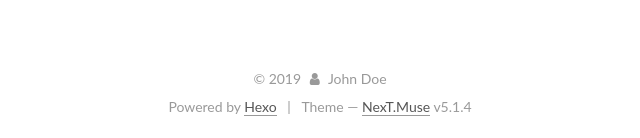
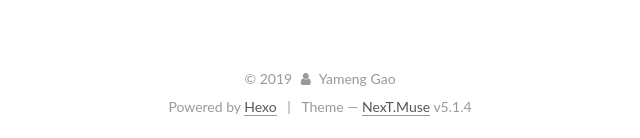
Before and after one commit to gaoyameng/gaoyameng.github.io, a plain HTML site: page index.html in a window 1280 px wide. Shown: the part 1264-1402 px from the top of the page, 320-960 px from the left. Drawn offline with Linux system fonts and the light colour scheme.

Commit message:
Site updated: 2019-01-25 17:57:41

```diff
--- a/css/main.css
+++ b/css/main.css
@@ -1822,7 +1822,7 @@ pre .javascript .function {
   width: 4px;
   height: 4px;
   border-radius: 50%;
-  background: #f9ff3d;
+  background: #c832f2;
 }
 .links-of-blogroll {
   font-size: 13px;
--- a/index.html
+++ b/index.html
@@ -232,7 +232,7 @@
     <link itemprop="mainEntityOfPage" href="http://yoursite.com/2019/01/25/hello-world/">
 
     <span hidden itemprop="author" itemscope="" itemtype="http://schema.org/Person">
-      <meta itemprop="name" content="John Doe">
+      <meta itemprop="name" content="Yameng Gao">
       <meta itemprop="description" content="">
       <meta itemprop="image" content="/images/avatar.gif">
     </span>
@@ -379,7 +379,7 @@
         <div class="site-overview">
           <div class="site-author motion-element" itemprop="author" itemscope="" itemtype="http://schema.org/Person">
 
-              <p class="site-author-name" itemprop="name">John Doe</p>
+              <p class="site-author-name" itemprop="name">Yameng Gao</p>
               <p class="site-description motion-element" itemprop="description"></p>
           </div>
 
@@ -435,7 +435,7 @@
   <span class="with-love">
     <i class="fa fa-user"></i>
   </span>
-  <span class="author" itemprop="copyrightHolder">John Doe</span>
+  <span class="author" itemprop="copyrightHolder">Yameng Gao</span>
 
 
 </div>
```
Also changed, not shown: 2019/01/25/hello-world/index.html (+3 -3 lines), archives/2019/01/index.html (+2 -2 lines), archives/2019/index.html (+2 -2 lines), archives/index.html (+2 -2 lines).
